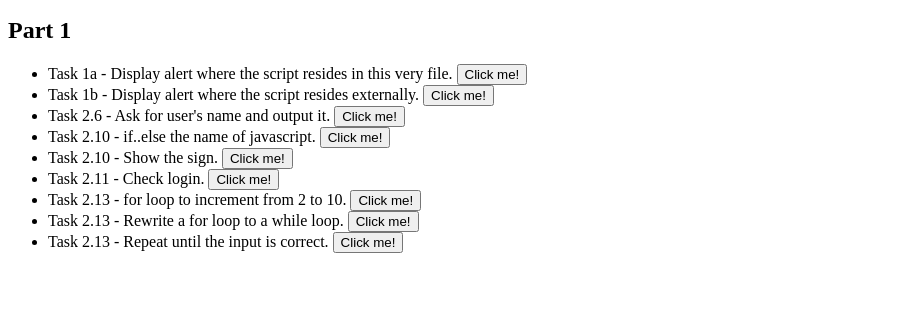
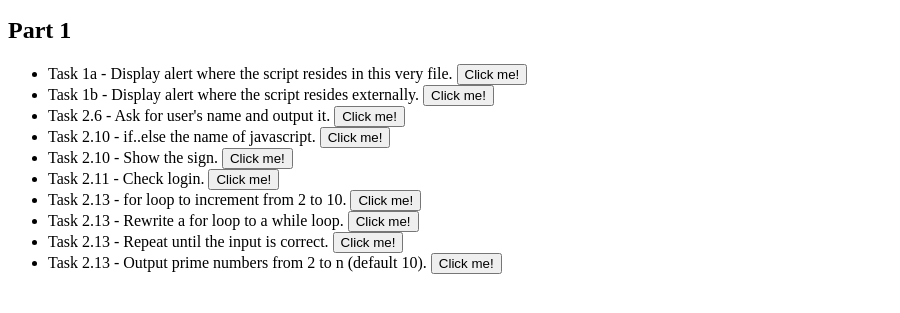
Before and after one commit to p2635/modern-js-tutorial, a plain HTML site: page index.html in a window 1280 px wide. Shown: the part 101-414 px from the top of the page, without its empty margins (0-900 px from the left). Drawn offline with Linux system fonts and the light colour scheme.

Commit message:
Complete prime numbers task

```diff
--- a/index.html
+++ b/index.html
@@ -36,6 +36,9 @@
         <li>Task 2.13 - Repeat until the input is correct.
             <button type="button" onclick="javascript:repeatUntilCorrect2();">Click me!</button>
         </li>
+        <li>Task 2.13 - Output prime numbers from 2 to n (default 10).
+            <button type="button" onclick="javascript:primeNumbers();">Click me!</button>
+        </li>
     </ul>
 
     </div>
--- a/part1/fundamentals/script.js
+++ b/part1/fundamentals/script.js
@@ -137,3 +137,30 @@ function repeatUntilCorrect2(){
         answer = prompt("Please enter a number greater than 100. I won't ask you again!")
     } while (answer < 101 && answer)
 }
+
+/* Output prime numbers
+(https://javascript.info/while-for#tasks)
+Date: 23 Jan 2023
+*/
+
+function primeNumbers(){
+
+    const n = 10;
+    let primeNumbers = `From 2 to ${n}, the prime numbers are `;
+
+    counter:
+    for(let i = 2; i <= n; i++){
+
+      checkPrime:
+      for(let j = 2; j < i; j++){
+
+        // No remainder, no prime. Skip to the next number.
+        if(i % j == 0) continue counter;
+      }
+
+      // If it's a prime then add it to the list.
+      primeNumbers += `${i}, `
+    }
+
+    alert(primeNumbers);
+}
```
Also changed, not shown: Part1.md (+1 -1 lines).
